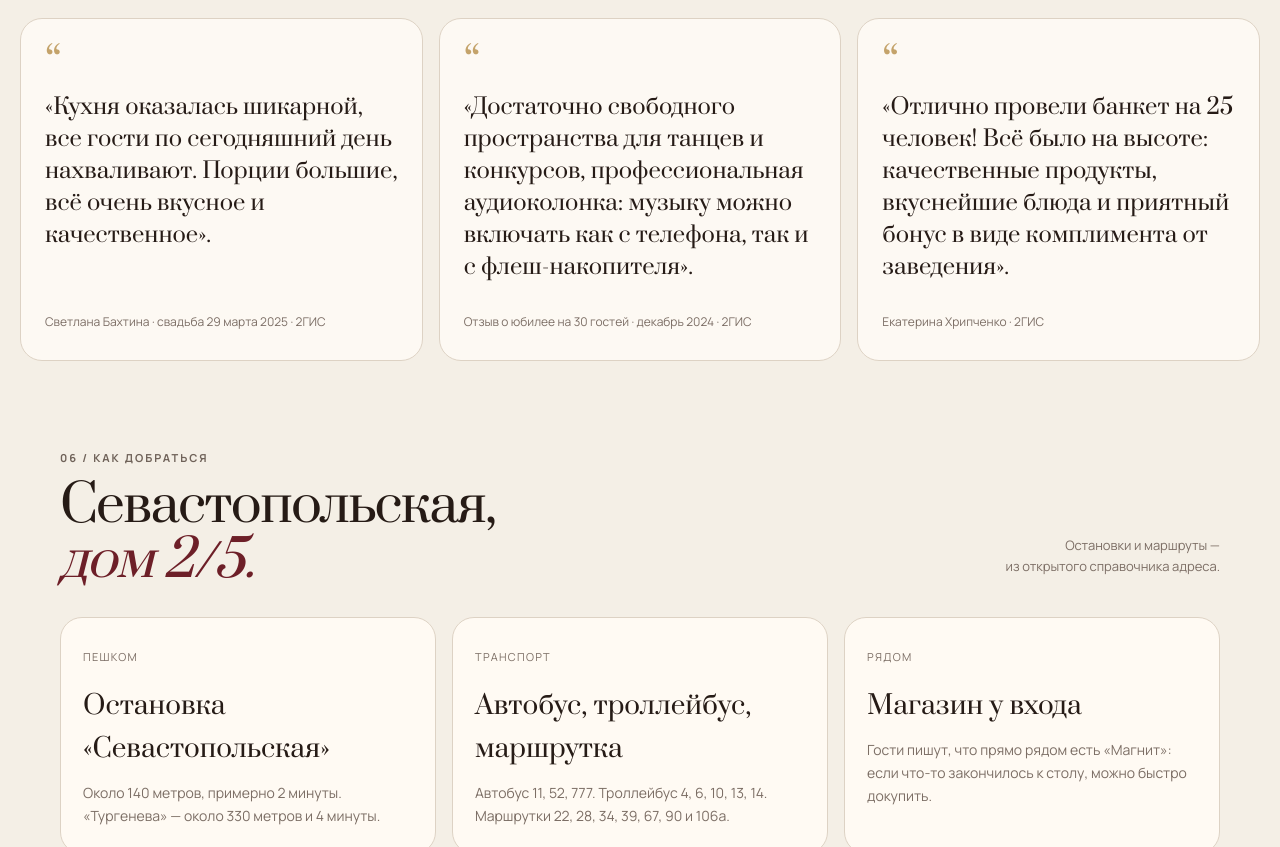
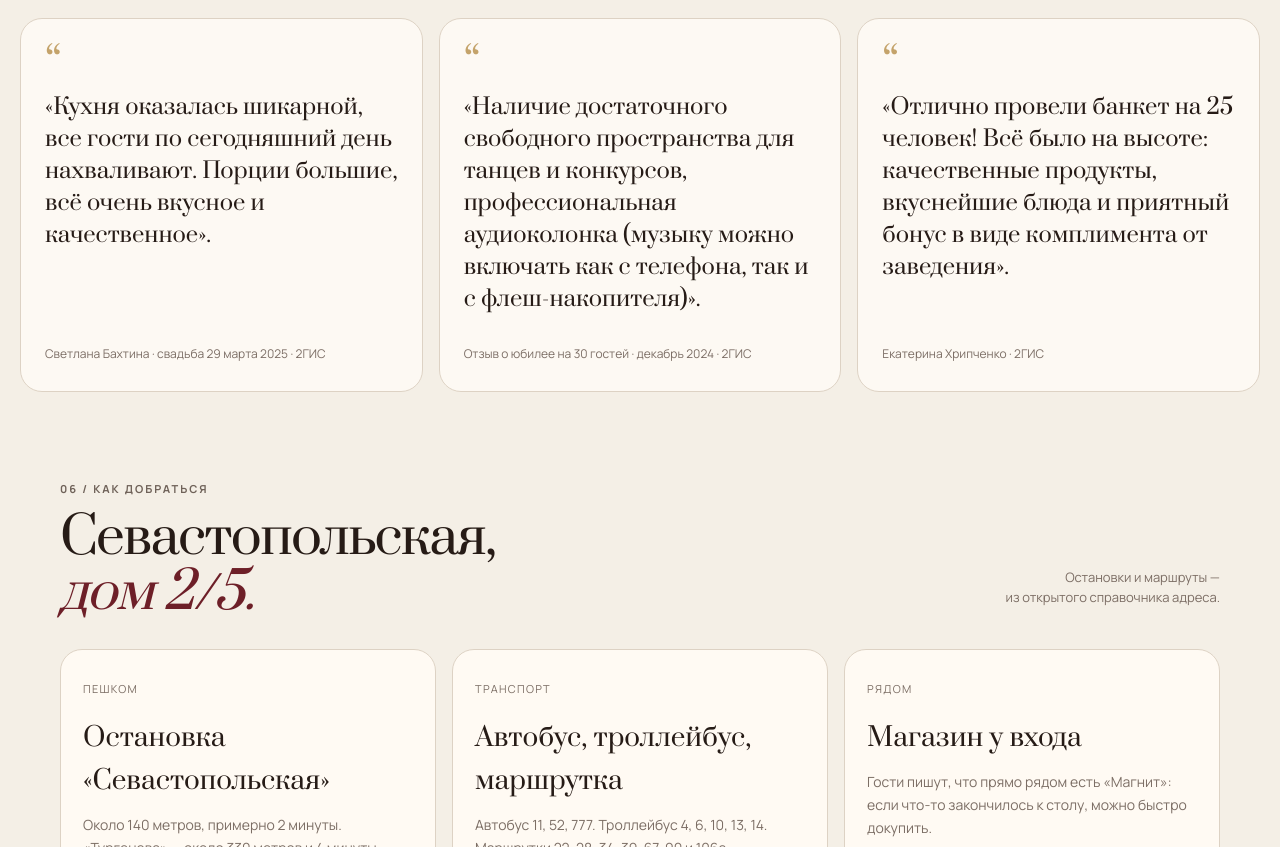
Before and after one commit to tima0anon/ogonek, a plain HTML site: page index.html in a window 1280 px wide. Shown: the part 4083-4930 px from the top of the page. Drawn offline with Linux system fonts and the light colour scheme.

Commit message:
Quote the 2GIS review in the guest's own words.
Co-authored-by: Cursor <cursoragent@cursor.com>

```diff
--- a/index.html
+++ b/index.html
@@ -252,7 +252,7 @@
           <footer>Светлана Бахтина · свадьба 29 марта 2025 · 2ГИС</footer>
         </blockquote>
         <blockquote class="reveal">
-          <p>«Достаточно свободного пространства для танцев и конкурсов, профессиональная аудиоколонка: музыку можно включать как с телефона, так и с флеш-накопителя».</p>
+          <p>«Наличие достаточного свободного пространства для танцев и конкурсов, профессиональная аудиоколонка (музыку можно включать как с телефона, так и с флеш-накопителя)».</p>
           <footer>Отзыв о юбилее на 30 гостей · декабрь 2024 · 2ГИС</footer>
         </blockquote>
         <blockquote class="reveal">
```
